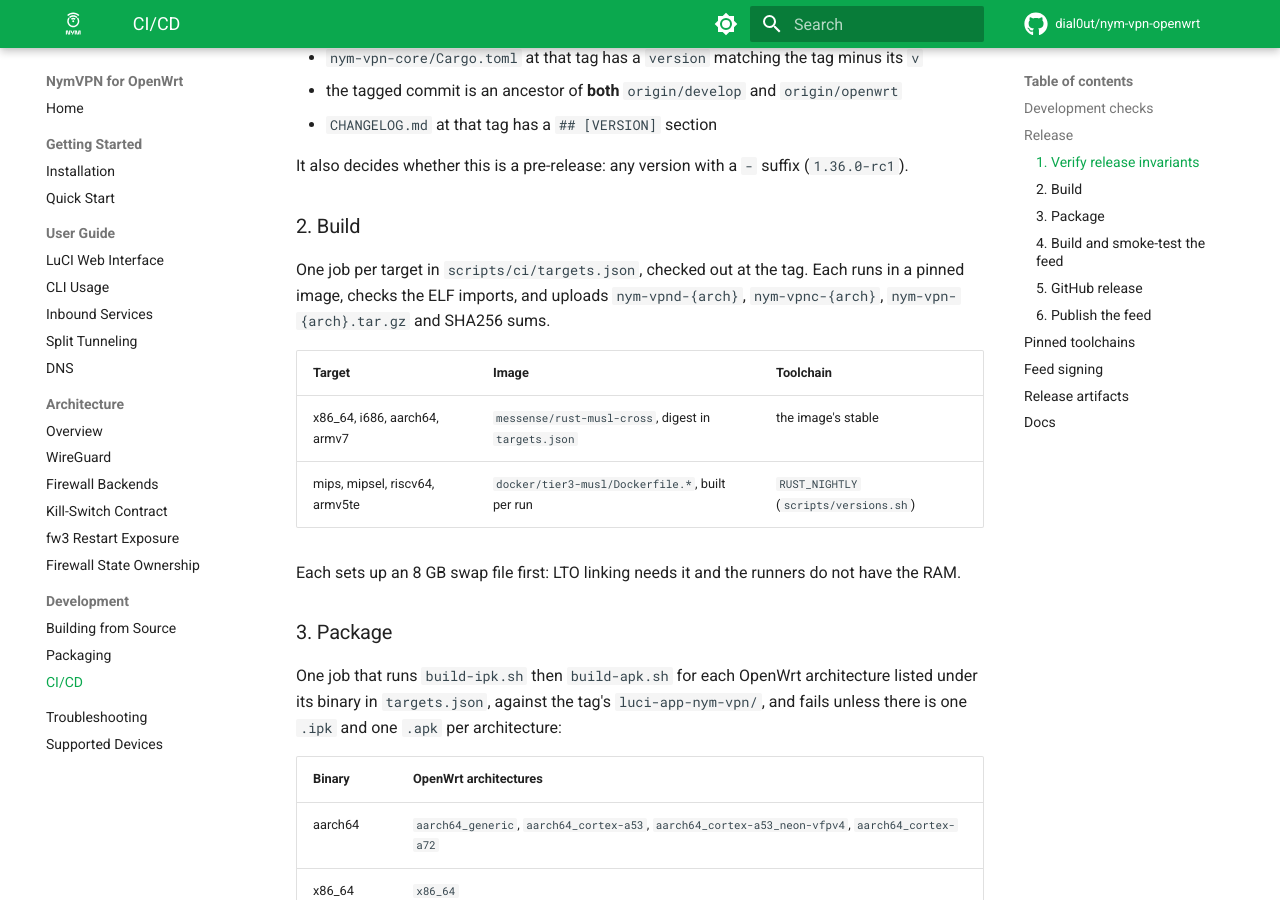
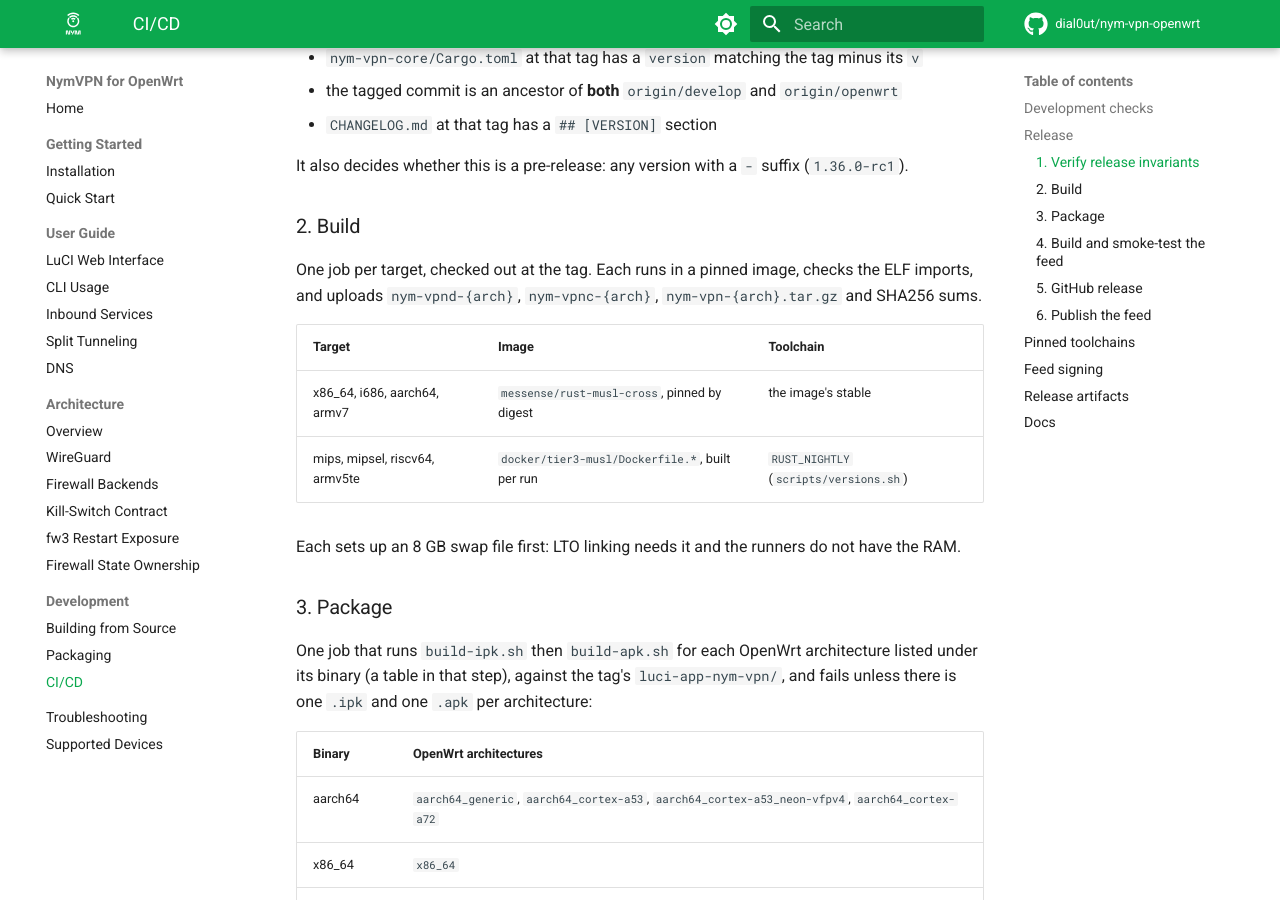
Before and after one commit to dial0ut/nym-vpn-openwrt, an MkDocs documentation site: the page built from docs/development/ci.md, in a window 1280 px wide and 900 px high, scrolled down 1070 px. Built offline with MkDocs 1.6.1 and Material for MkDocs 9.7.7, drawn with Linux system fonts in a browser that asks for light colours; comment, search, counter and statistics services are not loaded; some of the changed text lies outside the part shown.

Commit message:
ci(release): drop the plan job and targets.json
The build matrix and the binary-to-OpenWrt table are inline in the
workflow again.

```diff
--- a/docs/development/ci.md
+++ b/docs/development/ci.md
@@ -45,13 +45,13 @@ It also decides whether this is a pre-release: any version with a `-` suffix (`1
 
 ### 2. Build
 
-One job per target in `scripts/ci/targets.json`, checked out at the tag. Each runs in a pinned
+One job per target, checked out at the tag. Each runs in a pinned
 image, checks the ELF imports, and uploads `nym-vpnd-{arch}`, `nym-vpnc-{arch}`,
 `nym-vpn-{arch}.tar.gz` and SHA256 sums.
 
 | Target | Image | Toolchain |
 |--------|-------|-----------|
-| x86_64, i686, aarch64, armv7 | `messense/rust-musl-cross`, digest in `targets.json` | the image's stable |
+| x86_64, i686, aarch64, armv7 | `messense/rust-musl-cross`, pinned by digest | the image's stable |
 | mips, mipsel, riscv64, armv5te | `docker/tier3-musl/Dockerfile.*`, built per run | `RUST_NIGHTLY` (`scripts/versions.sh`) |
 
 Each sets up an 8 GB swap file first: LTO linking needs it and the runners do not have the RAM.
@@ -59,7 +59,7 @@ Each sets up an 8 GB swap file first: LTO linking needs it and the runners do no
 ### 3. Package
 
 One job that runs `build-ipk.sh` then `build-apk.sh` for each OpenWrt architecture listed under
-its binary in `targets.json`, against the tag's `luci-app-nym-vpn/`, and fails unless there is
+its binary (a table in that step), against the tag's `luci-app-nym-vpn/`, and fails unless there is
 one `.ipk` and one `.apk` per architecture:
 
 | Binary | OpenWrt architectures |
@@ -148,7 +148,7 @@ bumps itself: every pin changes by hand.
 | Actions | SHA in each `uses:` |
 | Tier 3 base images | digest in `docker/tier3-musl/Dockerfile.*` |
 | mips/mipsel GCC toolchains | `TOOLCHAIN_SHA256` in their Dockerfiles |
-| Tier 2 images | digest in `scripts/ci/targets.json` |
+| Tier 2 images | digest in the build matrix of `release-musl.yml` |
 | Tier 3 nightly | `RUST_NIGHTLY` in `scripts/versions.sh` |
 | Alpine (apk mkpkg, mkndx, smoke test) | `ALPINE_IMAGE` in `scripts/versions.sh` |
 
```
Also changed, not shown: docs/development/building.md (+1 -1 lines), 3 other files.
